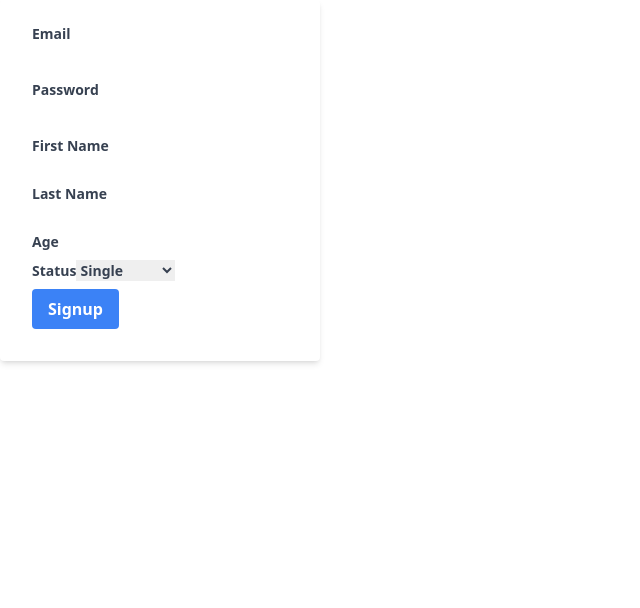
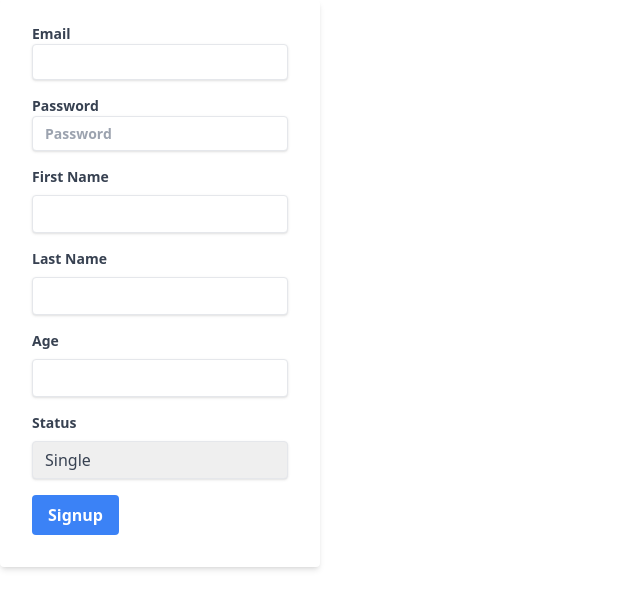
Before and after one commit to adrianbuenoo095/the-dating-site-frontend, a React (Vite) app: page /signup in a window 1280 px wide. Shown: the top 608 px of the page, without its empty margins (0-640 px from the left). Built offline with nearby package versions, Linux system fonts and the light colour scheme.

Commit message:
add styling to authform

```diff
--- a/src/components/AuthForm.jsx
+++ b/src/components/AuthForm.jsx
@@ -56,16 +56,20 @@
       <div className="w-full max-w-xs">
     <form className="bg-white shadow-md rounded px-8 pt-6 pb-8 mb-4" onSubmit={handleSubmit}>
       <div className="mb-4">
-        <label className="block text-gray-700 text-sm font-bold mb-2">
+        <label className="block text-gray-700 text-sm font-bold mb-2" htmlFor="email">
           Email
-          <input type="email" required value={email} onChange={handleEmail}/>
+          <input className="shadow appearance-none border rounded w-full py-2 px-3 text-gray-700
+          leading-tight focus:outline-none focus:shadow-outline"
+          id="email" type="email" required value={email} onChange={handleEmail}/>
         </label>
       </div>
       <div className="mb-4">
         <label className="block text-gray-700 text-sm font-bold mb-2">
           Password
-          <input
+          <input className="shadow appearance-none border rounded
+          w-full py-2 px-3 text-gray-700 leading-tight focus:outline-none focus:shadow-outline"
               type="password"
+              placeholder="Password"
               required
               value={password}
               onChange={handlePassword}
@@ -76,46 +80,64 @@
 
       {!isLogin && (
           <>
-            <label className="block text-gray-700 text-sm font-bold mb-2">
+          <div className="mb-4">
+            <label className="block text-gray-700 text-sm font-bold mb-2" htmlFor="firstName">
               First Name
-              <input
+              </label>
+              <input  className="shadow appearance-none border rounded w-full
+              py-2 px-3 text-gray-700 leading-tight focus:outline-none focus:shadow-outline"
                   type="text"
+                  id="firstName"
                   required
                   value={firstName}
                   onChange={handleFirstName}
             />
+             </div>
+          <div className="mb-4">
+          <label className="block text-gray-700 text-sm font-bold mb-2" htmlFor="lastName">
+            Last Name
           </label>
-          <label className="block text-gray-700 text-sm font-bold mb-2">
-            Last Name
-            <input
+            <input className="shadow appearance-none border rounded w-full
+            py-2 px-3 text-gray-700 leading-tight focus:outline-none focus:shadow-outline"
               type="text"
+              id="lastName"
               required
               value={lastName}
               onChange={handleLastName}
             />
-          </label>
-          <label className="block text-gray-700 text-sm font-bold mb-2">
+            </div>
+            <div className="mb-4">
+<label className="block text-gray-700 text-sm font-bold mb-2" htmlFor="age">
             Age
-            <input type="number" required value={age} onChange={handleAge} />
-          </label>
-          <label className="block text-gray-700 text-sm font-bold mb-2">
+            </label>
+            <input className="shadow appearance-none border rounded
+            w-full py-2 px-3 text-gray-700 leading-tight focus:outline-none focus:shadow-outline"
+            type="number" id="age" required value={age} onChange={handleAge}
+             />
+          </div>
+          <div className="mb-4">
+          <label className="block text-gray-700 text-sm font-bold mb-2" htmlFor="status">
             Status
-            <select value={status} onChange={handleStatus} required>
+            </label>
+            <select className="shadow appearance-none border rounded
+            w-full py-2 px-3 text-gray-700 leading-tight focus:outline-none focus:shadow-outline"
+            id="status"
+            value={status} onChange={handleStatus} required>
               {statusOptions.map((option, index) => (
                 <option key={index} value={option}>
                   {option}
                 </option>
               ))}
             </select>
-          </label>
-        </>
-
-      )}
-      <button className="bg-blue-500 hover:bg-blue-700 text-white font-bold py-2 px-4 rounded" type="submit">{isLogin ? "Login" : "Signup"}</button>
+          </div>
+          </>
+)}
+      <button className="bg-blue-500 hover:bg-blue-700
+       text-white font-bold py-2 px-4 rounded" type="submit">{isLogin ? "Login" : "Signup"}
+       </button>
     </form>
       </div>
-
-  );
+ );
 };
 
 export default AuthForm;
```
